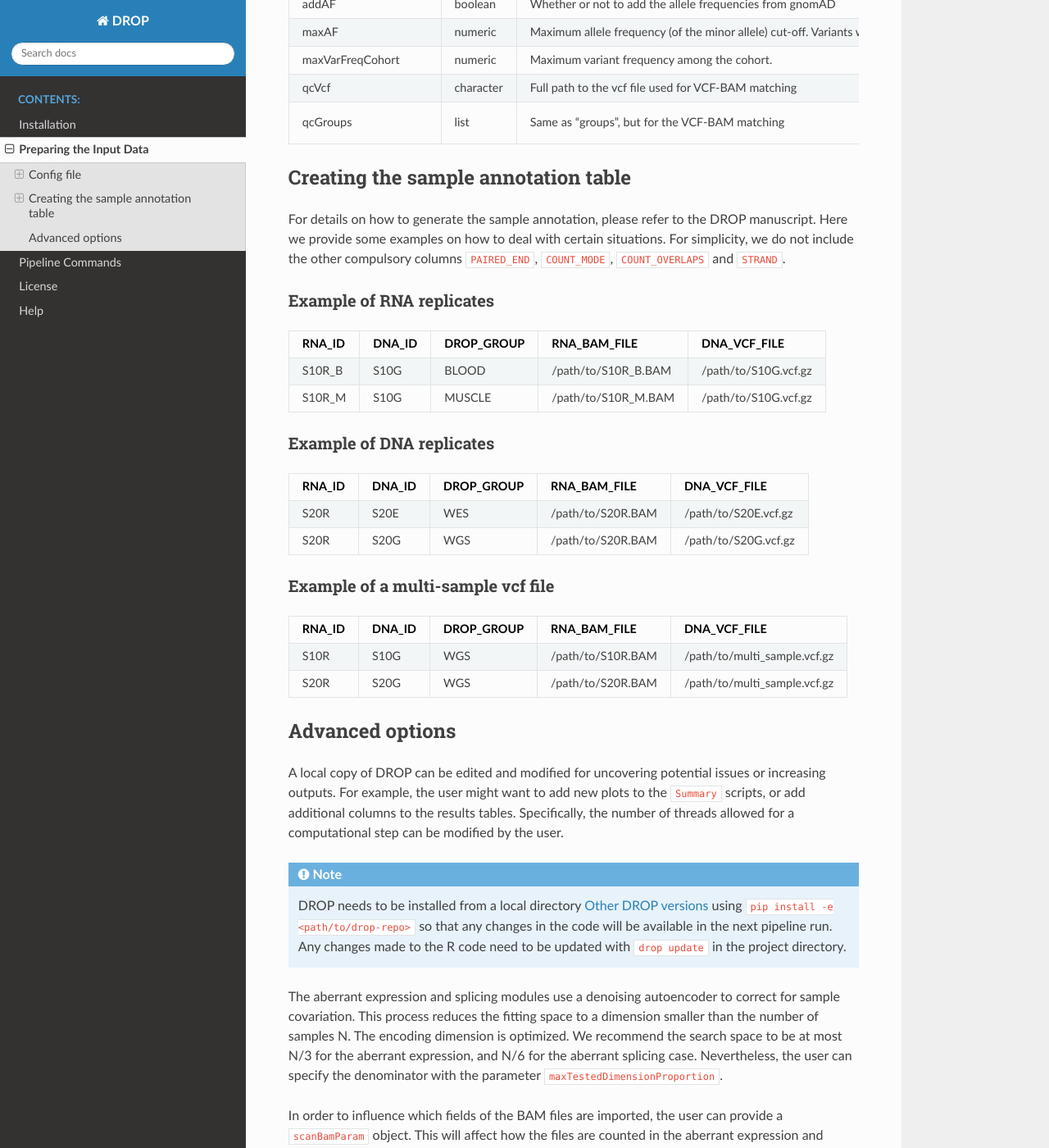
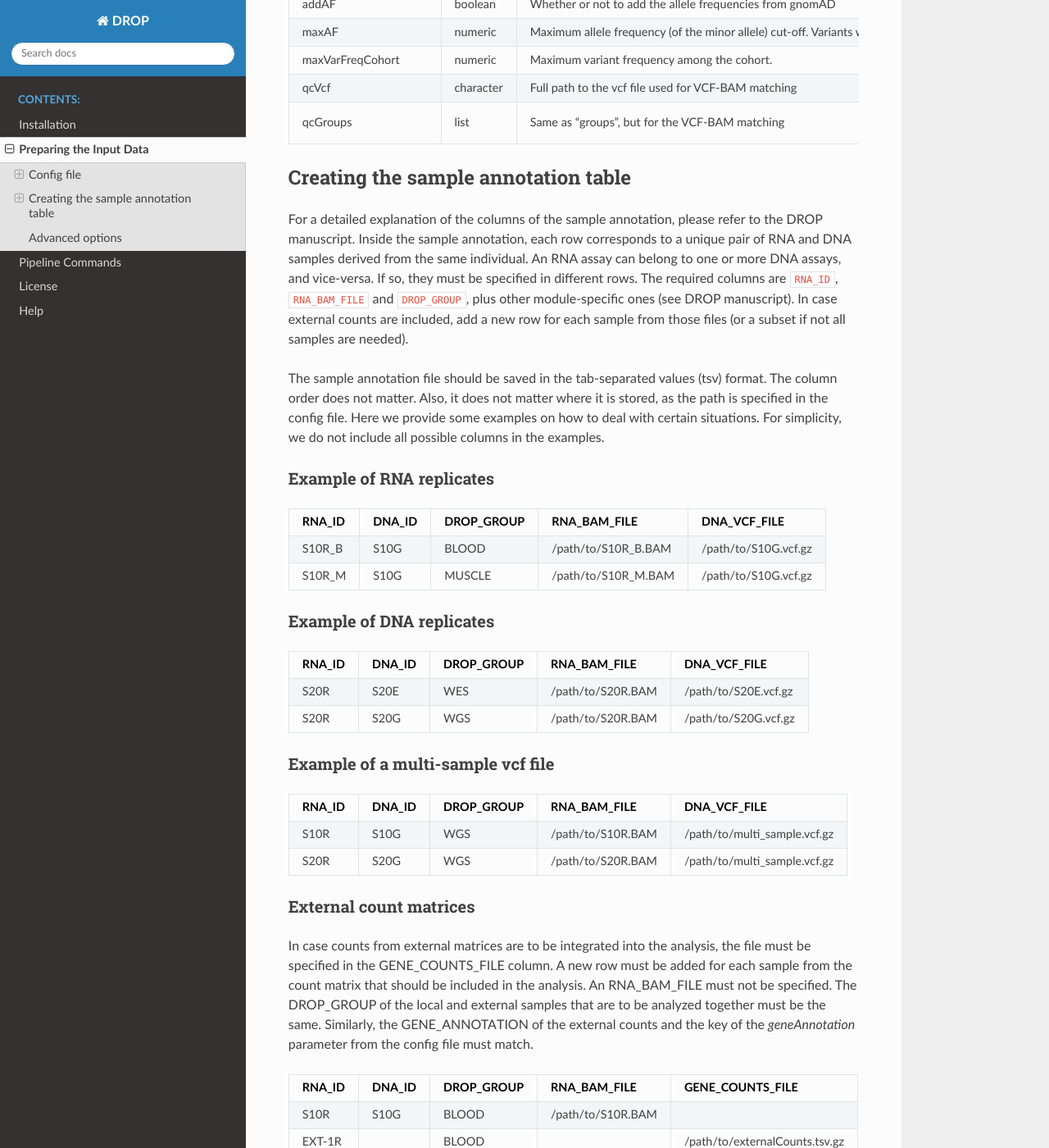
Before and after one commit to gagneurlab/drop, a Sphinx documentation site: the page built from docs/source/prepare.rst, in a window 1280 px wide and 1400 px high, scrolled down 2649 px. Shown: the whole window at 82% size. Built offline with Sphinx 7.4.7 and the Read the Docs theme 2.0.0, drawn with Linux system fonts in a browser that asks for light colours; some of the changed text lies outside the part shown.

Commit message:
updated documentation to include count import

```diff
--- a/docs/source/prepare.rst
+++ b/docs/source/prepare.rst
@@ -126,10 +126,19 @@ qcGroups               list       Same as “groups”, but for the VCF-BAM matc
 Creating the sample annotation table
 ------------------------------------
 
-For details on how to generate the sample annotation, please refer to the DROP manuscript.
-Here we provide some examples on how to deal with certain situations. For simplicity, we
-do not include the other compulsory columns ``PAIRED_END``, ``COUNT_MODE``,
-``COUNT_OVERLAPS`` and ``STRAND``.
+For a detailed explanation of the columns of the sample annotation, please refer to
+the DROP manuscript.
+Inside the sample annotation, each row corresponds to a unique pair of RNA and DNA
+samples derived from the same individual. An RNA assay can belong to one or more DNA
+assays, and vice-versa. If so, they must be specified in different rows. The required
+columns are ``RNA_ID``, ``RNA_BAM_FILE`` and ``DROP_GROUP``, plus other module-specific
+ones (see DROP manuscript). In case external counts are included, add a new row for each
+sample from those files (or a subset if not all samples are needed).
+
+The sample annotation file should be saved in the tab-separated values (tsv) format. The
+column order does not matter. Also, it does not matter where it is stored, as the path is
+specified in the config file. Here we provide some examples on how to deal with certain
+situations. For simplicity, we do not include all possible columns in the examples.
 
 Example of RNA replicates
 ++++++++++++++++++++++++++++++++++
@@ -144,22 +153,41 @@ S10R_M  S10G    MUSCLE      /path/to/S10R_M.BAM  /path/to/S10G.vcf.gz
 Example of DNA replicates
 ++++++++++++++++++++++++++++++++++
 
-======  ======  ==========  ===================  ==
-RNA_ID  DNA_ID  DROP_GROUP  RNA_BAM_FILE         DNA_VCF_FILE
-======  ======  ==========  ===================  ==
-S20R    S20E    WES         /path/to/S20R.BAM    /path/to/S20E.vcf.gz
-S20R    S20G    WGS         /path/to/S20R.BAM    /path/to/S20G.vcf.gz
-======  ======  ==========  ===================  ==
+======  ======  ==========  =================  ==
+RNA_ID  DNA_ID  DROP_GROUP  RNA_BAM_FILE       DNA_VCF_FILE
+======  ======  ==========  =================  ==
+S20R    S20E    WES         /path/to/S20R.BAM  /path/to/S20E.vcf.gz
+S20R    S20G    WGS         /path/to/S20R.BAM  /path/to/S20G.vcf.gz
+======  ======  ==========  =================  ==
 
 Example of a multi-sample vcf file
 ++++++++++++++++++++++++++++++++++
 
-======  ======  ==========  ===================  ==
-RNA_ID  DNA_ID  DROP_GROUP  RNA_BAM_FILE         DNA_VCF_FILE
-======  ======  ==========  ===================  ==
-S10R    S10G    WGS         /path/to/S10R.BAM    /path/to/multi_sample.vcf.gz
-S20R    S20G    WGS         /path/to/S20R.BAM    /path/to/multi_sample.vcf.gz
-======  ======  ==========  ===================  ==
+======  ======  ==========  =================  ==
+RNA_ID  DNA_ID  DROP_GROUP  RNA_BAM_FILE       DNA_VCF_FILE
+======  ======  ==========  =================  ==
+S10R    S10G    WGS         /path/to/S10R.BAM  /path/to/multi_sample.vcf.gz
+S20R    S20G    WGS         /path/to/S20R.BAM  /path/to/multi_sample.vcf.gz
+======  ======  ==========  =================  ==
+
+External count matrices
++++++++++++++++++++++++
+
+In case counts from external matrices are to be integrated into the analysis,
+the file must be specified in the GENE_COUNTS_FILE column. A new row must be
+added for each sample from the count matrix that should be included in the
+analysis. An RNA_BAM_FILE must not be specified. The DROP_GROUP of the local
+and external samples that are to be analyzed together must be the same.
+Similarly, the GENE_ANNOTATION of the external counts and the key of the `geneAnnotation`
+parameter from the config file must match.
+
+======  ======  ==========  =================  ==
+RNA_ID  DNA_ID  DROP_GROUP  RNA_BAM_FILE       GENE_COUNTS_FILE
+======  ======  ==========  =================  ==
+S10R    S10G    BLOOD       /path/to/S10R.BAM
+EXT-1R          BLOOD                          /path/to/externalCounts.tsv.gz
+EXT-2R          BLOOD                          /path/to/externalCounts.tsv.gz
+======  ======  ==========  =================  ==
 
 
 Advanced options
```
Also changed, not shown: README.md (+2 -1 lines).
